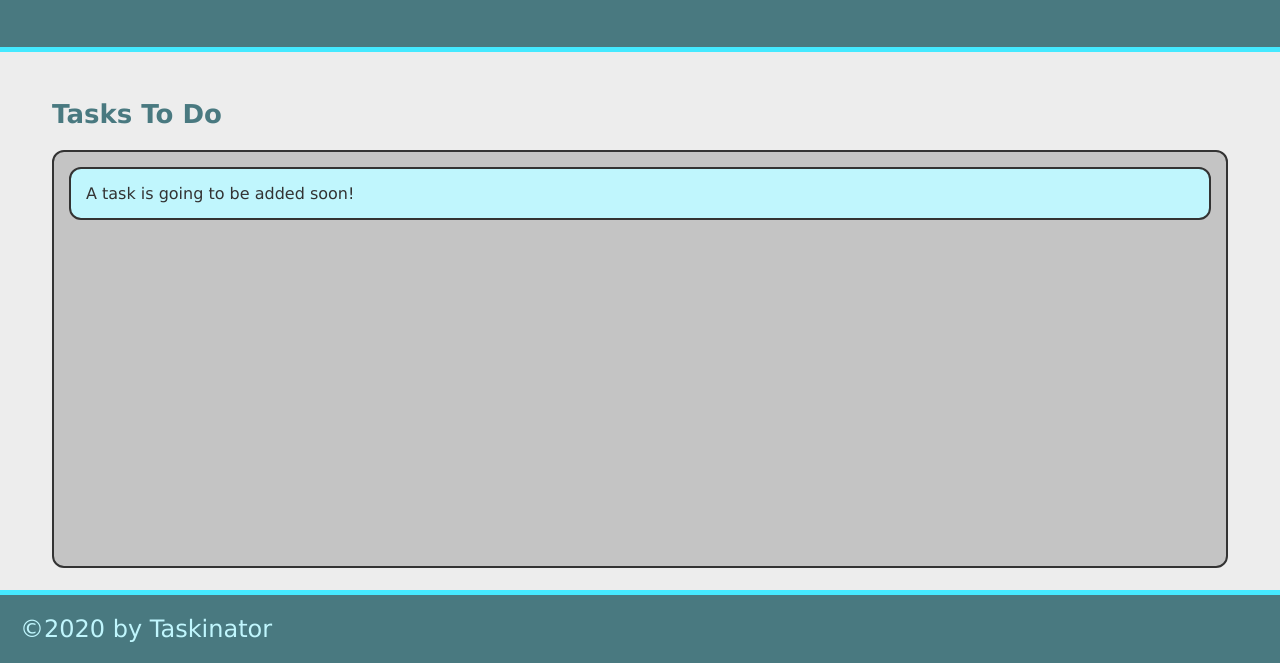
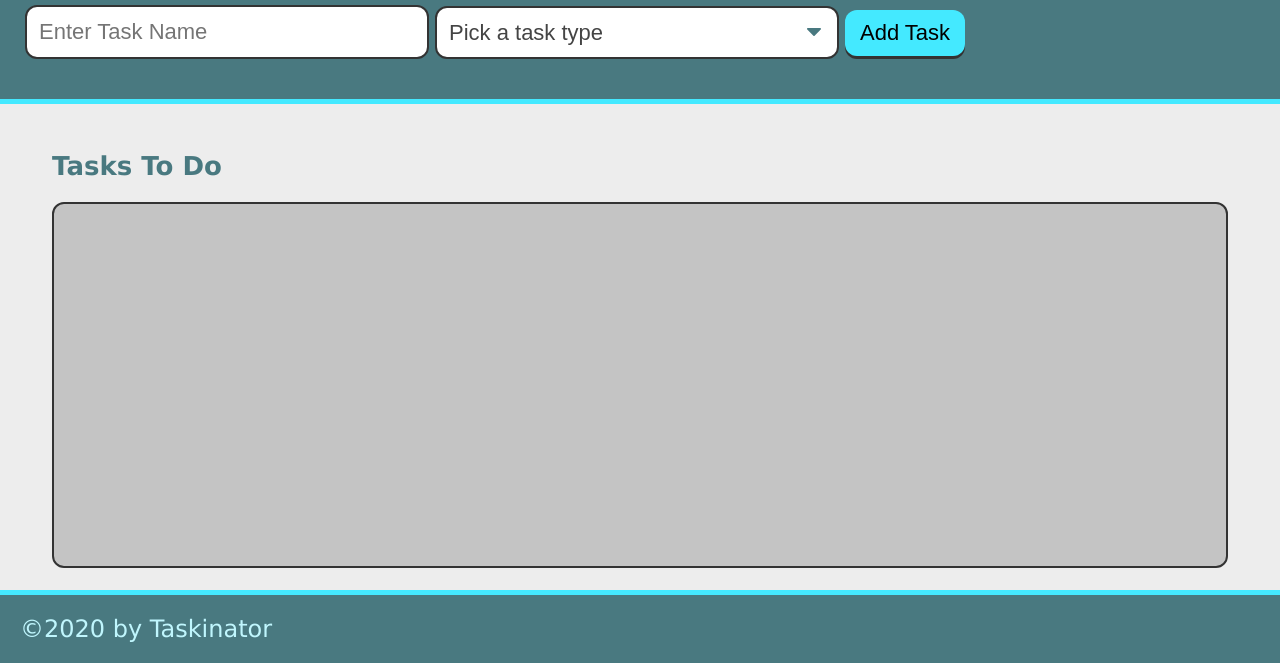
Before and after one commit to smckelli/taskinator, a plain HTML site: page index.html in a window 1280 px wide. Shown: the part 137-800 px from the top of the page. Drawn offline with Linux system fonts and the light colour scheme.

Commit message:
Added dropdown 4.2.4

```diff
--- a/index.html
+++ b/index.html
@@ -1,5 +1,6 @@
 <!DOCTYPE html>
 <html lang="en">
+
 <head>
     <meta charset="UTF-8">
     <meta http-equiv="X-UA-Compatible" content="IE=edge">
@@ -11,17 +12,29 @@
 <body>
     <header>
         <h1 class="page-title">Taskinator</h1>
-        <p>Click the button below to add a new task!
-        <button class="btn" id="save-task">Add Task</button>
-        </p>
+        <p>Click the button below to add a new task!</p>
+        <form id="task-form">
+            <div class="form-group">
+                <input type="text" name="task-name" placeholder="Enter Task Name" />
+            </div>
+            <div class="form-group">
+                <select name="task-type" class="select-dropdown">
+                    <option value="" disable selected>Pick a task type</option>
+                    <option value="Print">Print</option>
+                    <option value="Web">Web</option>
+                    <option value="Mobile">Mobile</option>
+                </select>
+            </div>
+            <div class="form-group">
+                <button class="btn" id="save-task">Add Task</button>
+            </div>
+        </form>
     </header>
 
     <main class="page-content">
         <section class="task-list-wrapper">
             <h2 class="list-title">Tasks To Do</h2>
-            <ul class="task-list" id="tasks-to-do">
-                <li class="task-item">A task is going to be added soon!</li>
-            </ul>
+            <ul class="task-list" id="tasks-to-do"></ul>
         </section>
     </main>
 
@@ -31,4 +44,5 @@
 
     <script src="./assets/js/script.js"></script>
 </body>
+
 </html>
```
